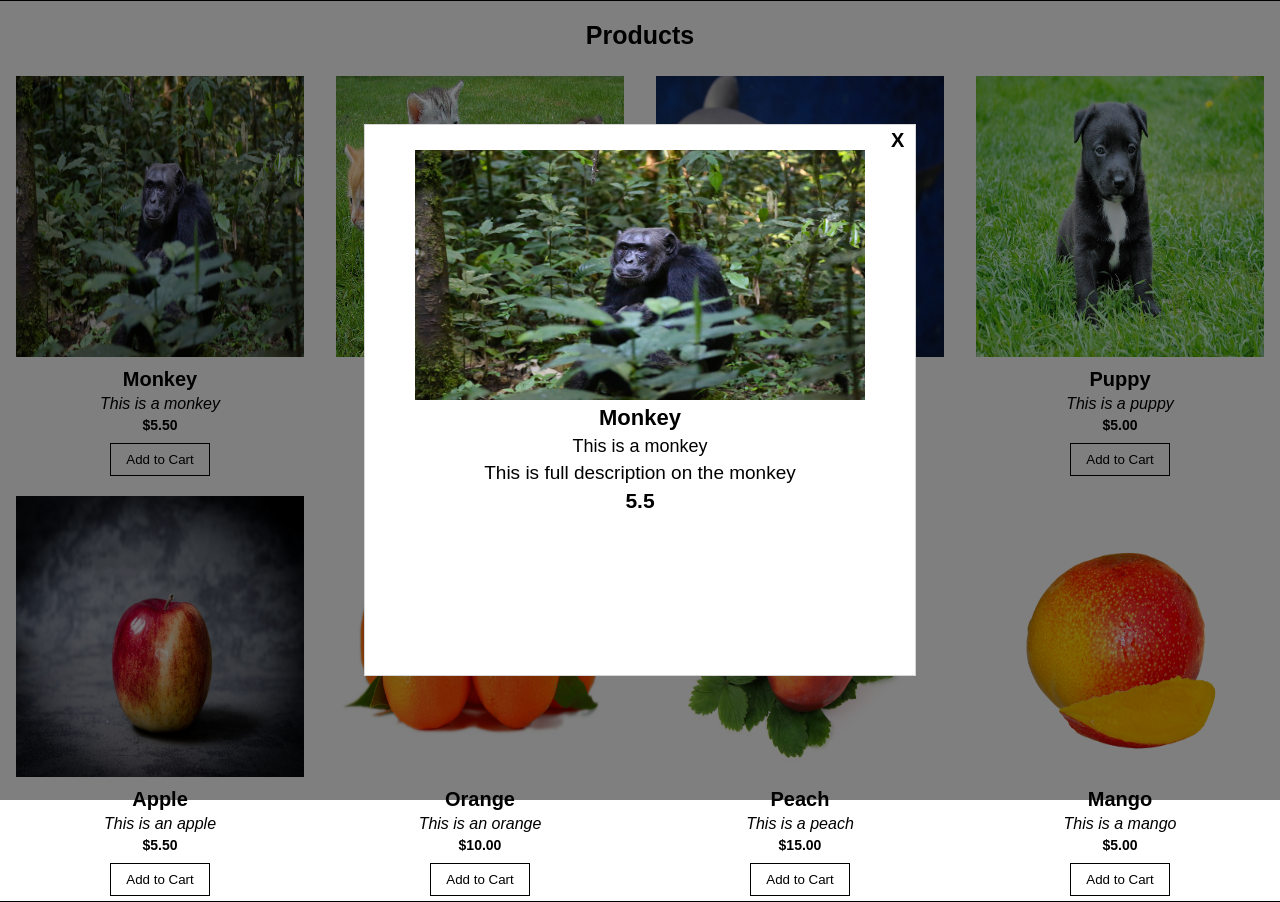
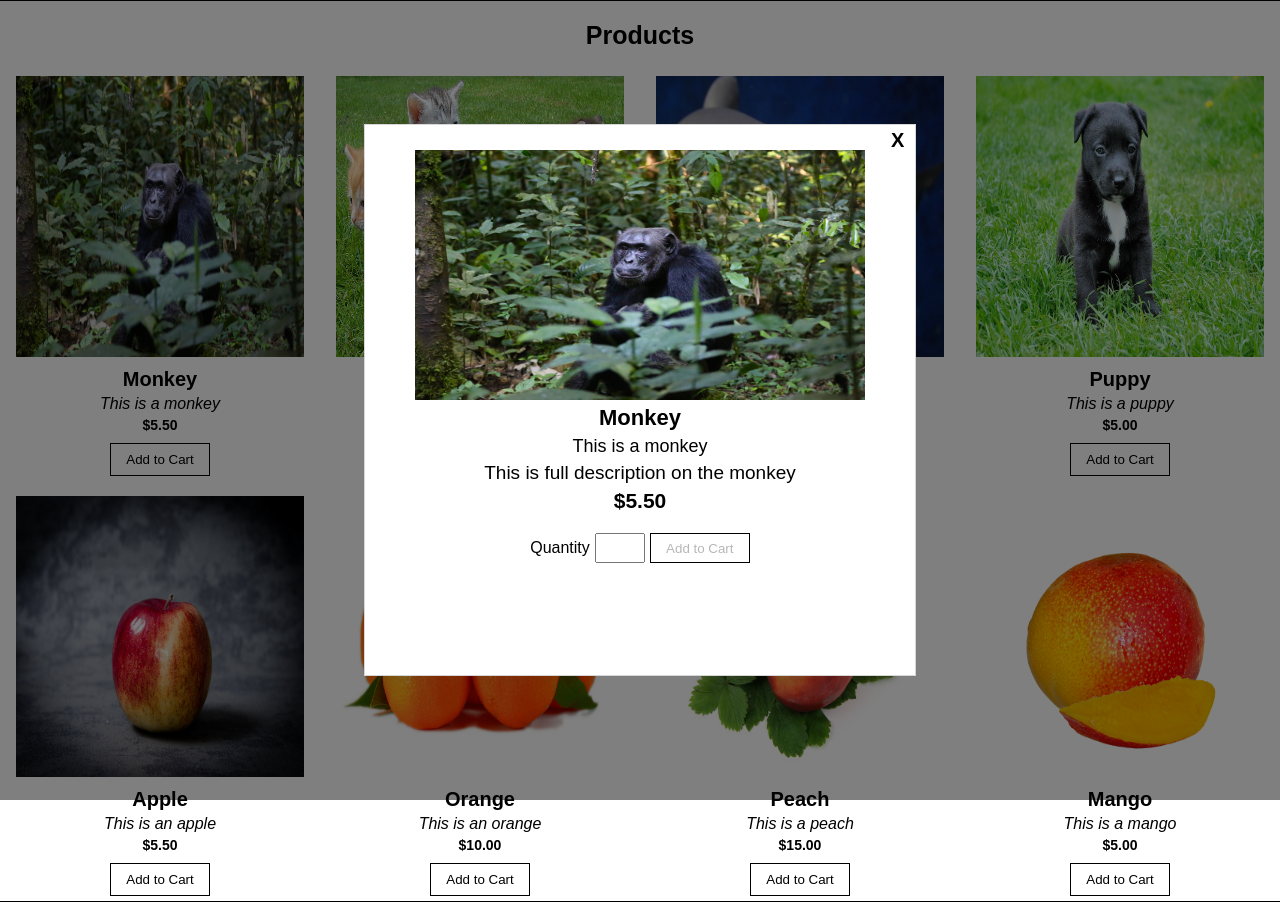
Before and after one commit to alonbgit/react-shopping-cart, a React app: page / in a window 1280 px wide. Both pictures are taken after a click on the picture 160 px from the left and 216 px from the top of the page. Built offline with nearby package versions, Linux system fonts and the light colour scheme.

Commit message:
finished product popup

```diff
--- a/src/components/ProductPopup/ProductPopup.js
+++ b/src/components/ProductPopup/ProductPopup.js
@@ -3,18 +3,35 @@ import './ProductPopup.scss';
 
 class ProductPopup extends Component {
 
+    state = {
+        quantity: ''
+    }
+
     render() {
+
+        let buttonDisabled = false;
+        if (this.state.quantity === '' || isNaN(this.state.quantity))
+            buttonDisabled = true;
+
         return (
             <div className="product-popup">
 
-                <div class="close-btn" onClick={this.props.close}>X</div>
+                <div className="close-btn" onClick={this.props.close}>X</div>
                 <img src={this.props.product.imageUrl} alt=""/>
                 <span className="product-name">{this.props.product.name}</span>
                 <span className="product-description">{this.props.product.description}</span>
                 <span className="product-full-description">{this.props.product.fullDescription}</span>
-                <span className="product-price">{this.props.product.price}</span>
+                <span className="product-price">${this.props.product.price.toFixed(2)}</span>
 
-                <div>
+                <div className="add-to-cart-container">
+                    <div className="quantity">Quantity</div>
+                    <input type="text"
+                           className="quantity-number"
+                           onChange={(e) => this.setState({quantity: e.target.value})}
+                           value={this.state.quantity}/>
+                    <button className="add-to-cart-btn"
+                            disabled={buttonDisabled}
+                            onClick={() => this.props.addToCart(this.state.quantity)}>Add to Cart</button>
                 </div>
 
             </div>
--- a/src/components/ProductPopup/ProductPopup.scss
+++ b/src/components/ProductPopup/ProductPopup.scss
@@ -52,4 +52,47 @@
         font-size: 21px;
     }
 
+    .add-to-cart-container {
+
+        display: flex;
+        justify-content: center;
+        align-items: center;
+        height: 30px;
+        margin-top: 20px;
+
+        .quantity {
+            box-sizing: border-box;
+            margin-right: 5px;
+        }
+
+        .quantity-number {
+            width: 50px;
+            box-sizing: border-box;
+            margin-right: 5px;
+            display: inline-block;
+            margin-right: 5px;
+            height: 100%;
+            outline: 0;
+            padding-left: 5px;
+        }
+
+        .add-to-cart-btn {
+            border: 1px solid black;
+            outline: 0;
+            background: white;
+            box-sizing: border-box;
+            width: 100px;
+            height: 100%;
+            box-sizing: border-box;
+
+        }
+
+        .add-to-cart-btn:hover {
+            background: black;
+            color: white;
+            cursor: pointer;
+        }
+
+    }
+
 }
--- a/src/components/ShppingCart/ShoppingCart.js
+++ b/src/components/ShppingCart/ShoppingCart.js
@@ -16,6 +16,7 @@ class ShoppingCart extends Component {
 
     state = {
         selectedProduct: null,
+
         products: [
             {
                 id: 1,
@@ -81,6 +82,13 @@ class ShoppingCart extends Component {
                 price: 5.00,
                 imageUrl: mangoImage
             }
+        ],
+
+        cart: [
+            {
+                productId: 1,
+                amount: 0
+            }
         ]
     }
 
@@ -92,10 +100,15 @@ class ShoppingCart extends Component {
                              openPopup={this.openPopup}/>
                 {this.state.selectedProduct && <ProductPopup
                                                         close={this.closePopup}
-                                                        product={this.state.selectedProduct}/>}
+                                                        product={this.state.selectedProduct}
+                                                        addToCart={this.addToCart}/>}
                 {this.state.selectedProduct && <div className="overlay"></div>}
             </div>
         )
+    }
+
+    addToCart = (amount) => {
+        console.log('product', this.state.selectedProduct, 'amount', amount);
     }
 
     openPopup = (product) => {
```
